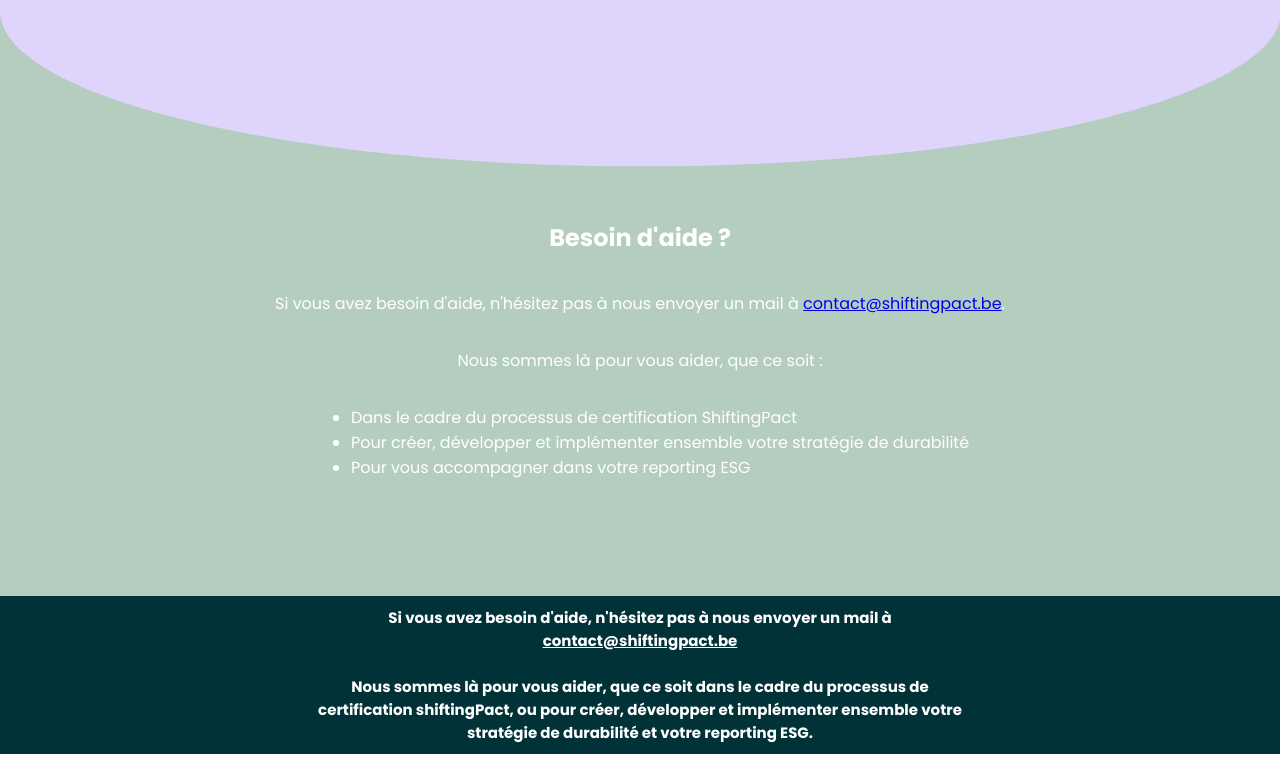
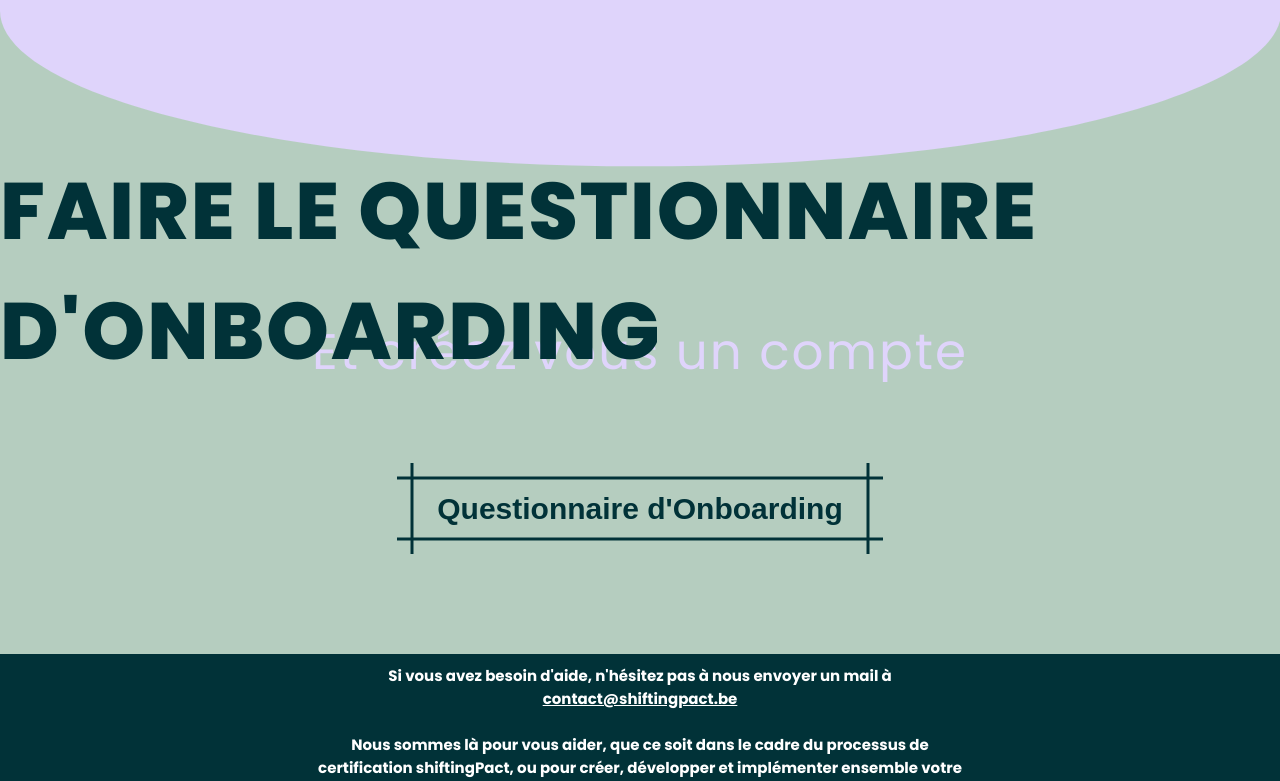
Before and after one commit to Robert-Ailenei-vinci/groupe7PFE, an Angular app in the folder frontEnd/: page /homepage in a window 1280 px wide. Shown: the part 6764-7545 px from the top of the page. Before the commit the page ends 7518 px from the top, so only its background shows below. Built offline with nearby package versions, Linux system fonts and the light colour scheme.

Commit message:
added description and button for onboarding form at the bottoml of the page

```diff
--- a/frontEnd/src/app/homepage/homepage.component.css
+++ b/frontEnd/src/app/homepage/homepage.component.css
@@ -283,6 +283,65 @@
     z-index: -1; /* Assurez-vous que le pseudo-élément est en dessous du texte */
 }
 
+
+.greenC .button-onboarding{
+    --b: 3px;   /* border thickness */
+    --s: .45em; /* size of the corner */
+    --color: #013238;
+
+    padding: calc(.5em + var(--s)) calc(.9em + var(--s));
+    color: var(--color);
+    --_p: var(--s);
+    background:
+      conic-gradient(from 90deg at var(--b) var(--b),#0000 90deg,var(--color) 0)
+      var(--_p) var(--_p)/calc(100% - var(--b) - 2*var(--_p)) calc(100% - var(--b) - 2*var(--_p));
+    transition: .3s linear, color 0s, background-color 0s;
+    outline: var(--b) solid #0000;
+    outline-offset: .6em;
+    font-size: 30px;
+    font-weight: 600;
+    border: 0;
+
+    user-select: none;
+    -webkit-user-select: none;
+    touch-action: manipulation;
+}
+
+.greenC h1{
+    position: absolute;
+    margin-top: 4%;
+    opacity: 1 ;
+    color: #013238;
+    font-size: 80px;
+    text-transform: uppercase;
+    font-weight: 800;
+    letter-spacing: 2px;
+    line-height: 120px;
+    margin-bottom: 30px;
+}
+
+.greenC p{
+    font-size: 50px;
+    letter-spacing: 2px;
+    margin-top: 2%;
+    margin-bottom: 3%;
+    font-weight: 400;
+    color: #dfd4fb;
+}
+
+.greenC .button-onboarding:hover,
+.button-onboarding:focus-visible{
+  --_p: 0px;
+  outline-color: var(--color);
+  outline-offset: .05em;
+}
+
+.greenC .button-onboarding:active {
+    background: var(--color);
+    color: #fff;
+  }
+
+
 .custom-shape-divider-top-1733401539 {
     position: absolute;
     top: 0;
@@ -301,6 +360,9 @@
 
 }
 
+
+
+
 .custom-shape-divider-top-1733401539 .shape-fill {
     fill: #DFD4FB;
 }
--- a/frontEnd/src/app/homepage/homepage.component.html
+++ b/frontEnd/src/app/homepage/homepage.component.html
@@ -140,19 +140,19 @@
         </section>
         <section class="greenC">
             <br><br><br><br>
-          <h1>Besoin d'aide ?</h1>
+
+            <br><br><br><br>
+
+
+
+
+          <h1>Faire le questionnaire d'Onboarding</h1>
           <p>
-              Si vous avez besoin d'aide, n'hésitez pas à nous envoyer un mail à
-              <a href="mailto:contact&#64;shiftingpact.be">contact&#64;shiftingpact.be</a>.
+             Et créez vous un compte
           </p>
-          <p>
-              Nous sommes là pour vous aider, que ce soit :
-          </p>
-          <ul>
-              <li>Dans le cadre du processus de certification ShiftingPact</li>
-              <li>Pour créer, développer et implémenter ensemble votre stratégie de durabilité</li>
-              <li>Pour vous accompagner dans votre reporting ESG</li>
-          </ul>
+          <br><br>
+          <button class="button-onboarding" role="button">Questionnaire d'Onboarding</button>
+
             <div class="custom-shape-divider-top-1733401539">
                 <svg data-name="Layer 1" xmlns="http://www.w3.org/2000/svg" viewBox="0 0 1200 120" preserveAspectRatio="none">
                     <path d="M0,0V7.23C0,65.52,268.63,112.77,600,112.77S1200,65.52,1200,7.23V0Z" class="shape-fill"></path>
```
